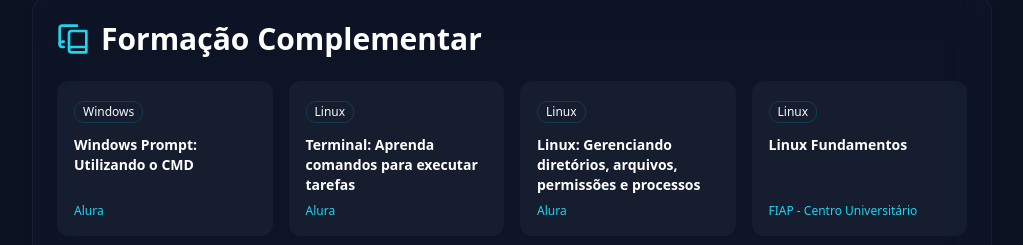
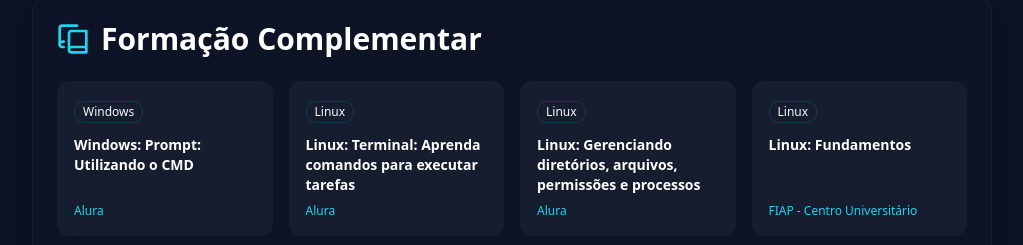
Before and after one commit to JonathanMoyano/curriculo, a Next.js app: page / in a window 1280 px wide. Shown: the part 1796-2041 px from the top of the page, without its empty margins (128-1151 px from the left). Built offline with nearby package versions, Linux system fonts and the light colour scheme.

Commit message:
Update cv-data.js

```diff
--- a/src/data/cv-data.js
+++ b/src/data/cv-data.js
@@ -38,7 +38,7 @@ export const cvData = {
   ],
   courses: [
     {
-      title: "Windows Prompt: Utilizando o CMD",
+      title: "Windows: Prompt: Utilizando o CMD",
       institution: "Alura",
       date: "Ago de 2025",
       category: "Windows",
@@ -47,7 +47,7 @@ export const cvData = {
       description: "Curso focado no aprendizado de comandos do prompt do Windows (CMD) para executar tarefas e otimizar o fluxo de trabalho no dia a dia."
     },
     {
-    title: "Terminal: Aprenda comandos para executar tarefas",
+    title: "Linux: Terminal: Aprenda comandos para executar tarefas",
     institution: "Alura",
     date: "Ago de 2025",
     category: "Linux",
@@ -65,7 +65,7 @@ export const cvData = {
       description: "Curso focado no gerenciamento de diretórios, arquivos, permissões de acesso e processos dentro do sistema operacional Linux."
     },
     {
-      title: "Linux Fundamentos",
+      title: "Linux: Fundamentos",
       institution: "FIAP - Centro Universitário",
       date: "Jul de 2025",
       category: "Linux",
```
